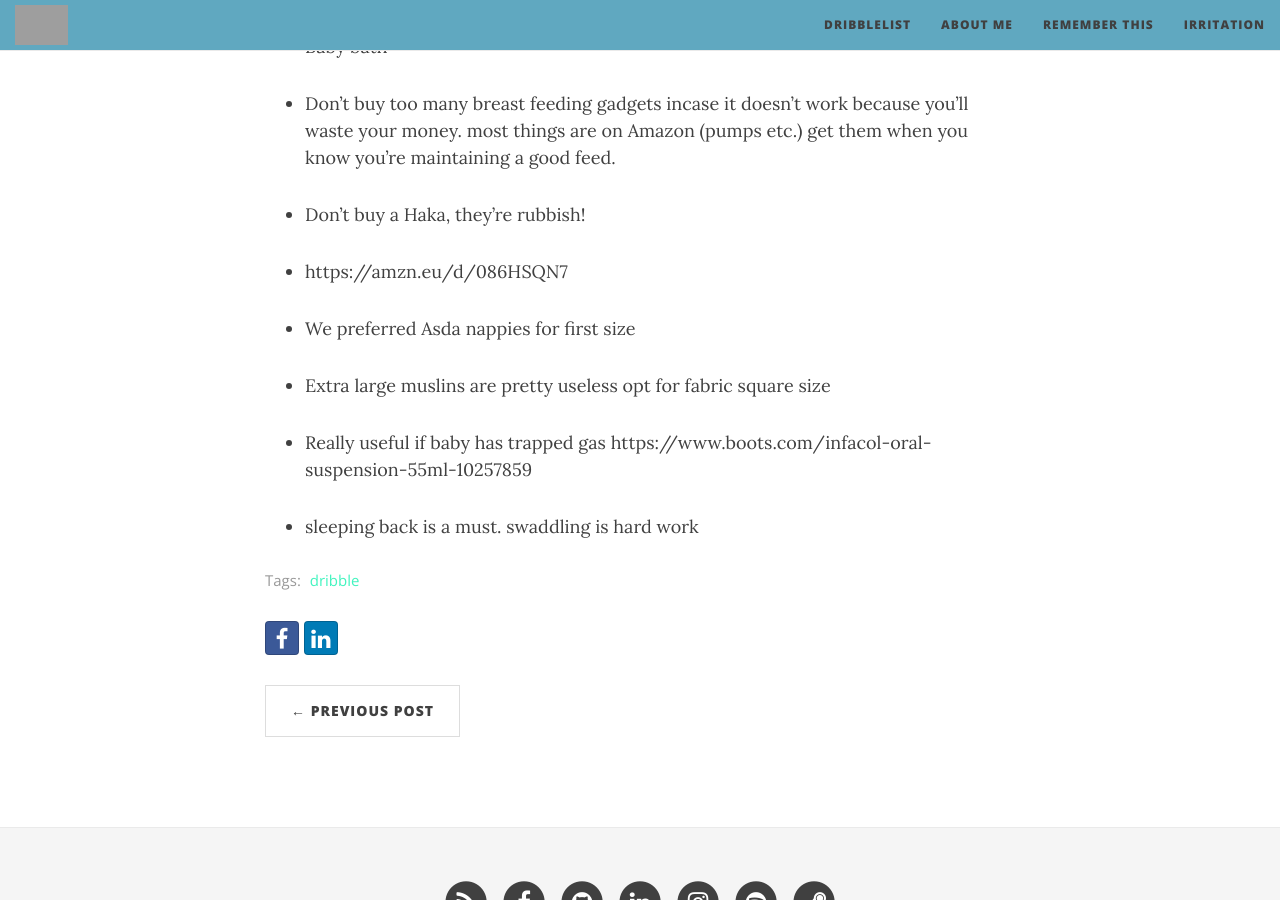
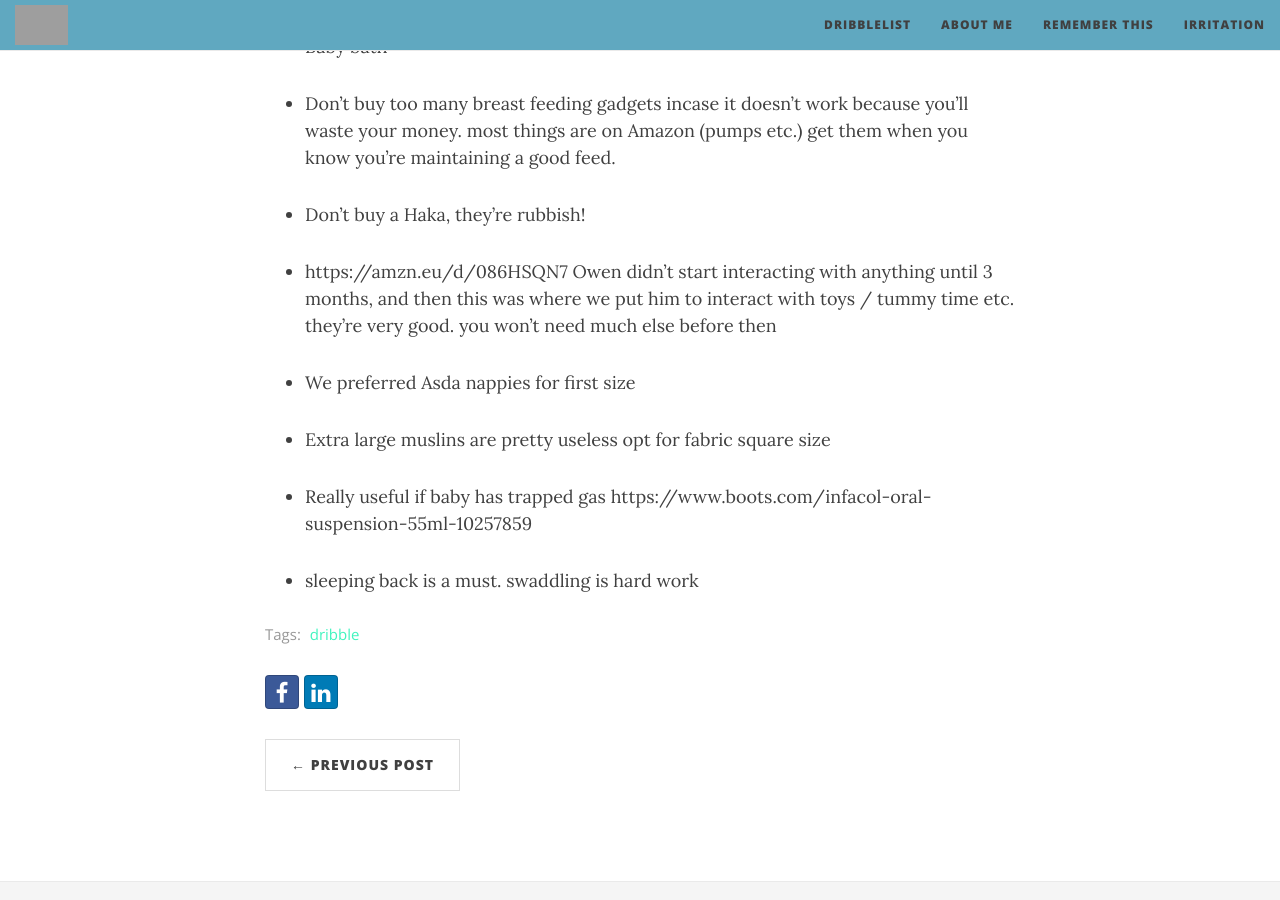
Before and after one commit to ellis-ward/ellis-ward.github.io, a Jekyll site: the page built from _posts/dribble/2026-05-31-adviceformypregnantfriends.md, in a window 1280 px wide and 900 px high, scrolled down 3634 px. Built offline with Jekyll 4.4.1, drawn with Linux system fonts in a browser that asks for light colours; nearby versions of some CDN libraries; grey boxes are pictures that could not be loaded.

Commit message:
Update 2026-05-31-adviceformypregnantfriends.md

```diff
--- a/_posts/dribble/2026-05-31-adviceformypregnantfriends.md
+++ b/_posts/dribble/2026-05-31-adviceformypregnantfriends.md
@@ -97,7 +97,7 @@
 
 - Don't buy a Haka, they're rubbish!
 
-- https://amzn.eu/d/086HSQN7
+- https://amzn.eu/d/086HSQN7 Owen didn't start interacting with anything until 3 months, and then this was where we put him to interact with toys / tummy time etc. they're very good. you won't need much else before then
 
 - We preferred Asda nappies for first size
 
```
